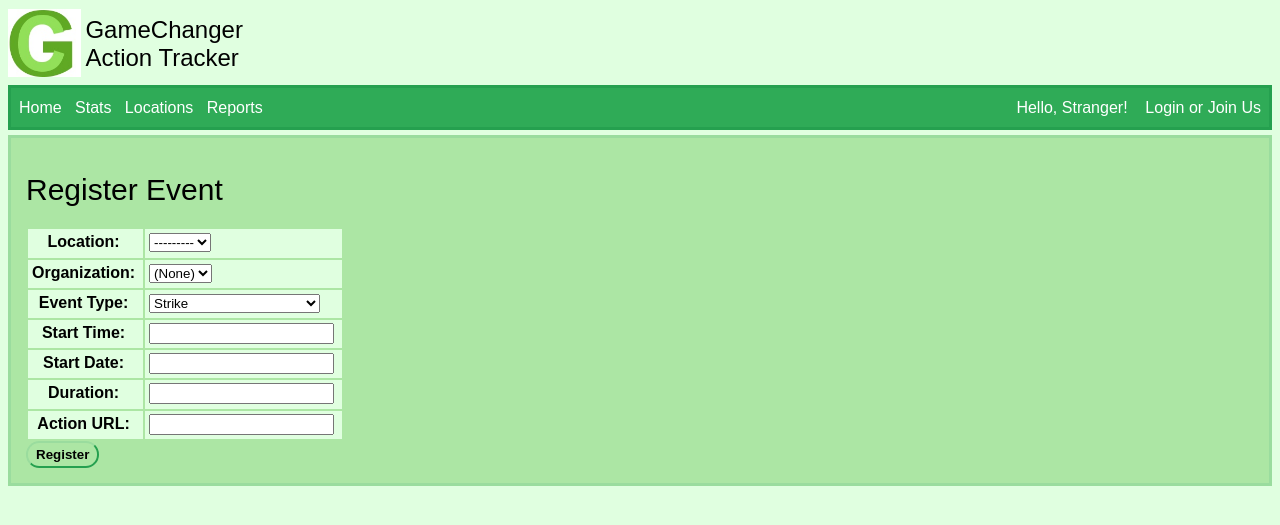
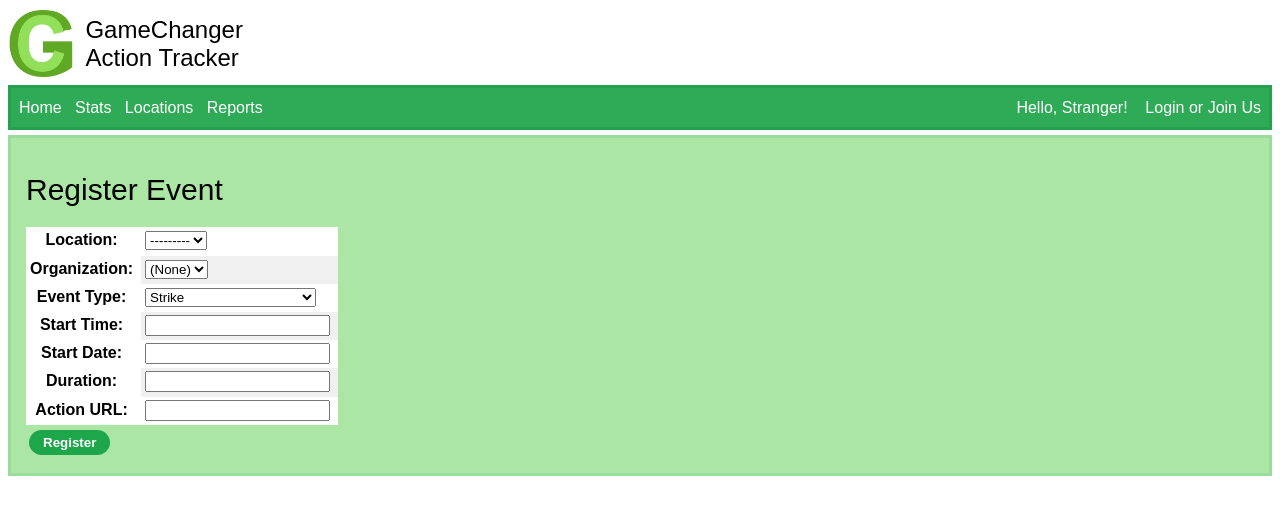
Before and after one commit to allforeco/gamechanger, a Django app: page /action/gathering/create in a window 1280 px wide. Shown: the top 525 px of the page. Run offline with Django 3.2, Linux system fonts and the light colour scheme; data that the repository does not hold is empty; some libraries are stand-ins or nearby versions.

Commit message:
style for tables: even odd grey and white, sticky th; buttons: no borders, white text; some padding and margin changes; page body white

```diff
--- a/action/templates/base_generic.html
+++ b/action/templates/base_generic.html
@@ -24,25 +24,28 @@
     }
 
     body{
-      background-color: #e0ffe0;
+      background-color: white;/*#e0ffe0;*/
     }
 
     /*Input*/
     input[type=submit], input[type=button]{
       box-sizing: border-box;
-      background-color: #ACE6A4;
+      background-color: #1DA64A;/*#ACE6A4;
       border-top: 2px solid #9ADC9E;
       border-left: 2px solid #9ADC9E;
       border-bottom: 2px solid #25A04F;
       border-right: 2px solid #25A04F;
-      font-weight: bold;
-      color:#000000;
       padding-top: 4px;
       padding-bottom: 4px;
       padding-left: 8px;
-      padding-right: 8px;
+      padding-right: 8px;*/
+	  border: 0;
+      font-weight: bold;
+      color: white;/*#000000;*/
       border-radius: 1em;
-
+	  padding: 5px 14px;
+	  margin: 3px;
+	  margin-top: 5px;
     }
 
     input:hover{
@@ -57,23 +60,29 @@
       border-right: 2px solid #9ADC9E;
       color: #ffffff;
     }
-    /**/
 
-	  /*Table//
-    table{
-      background-color: #2FAB57;
-    }
-    */
+	table{
+		border-collapse: collapse;
+	}
 
-	  tbody, thead{
+	tbody, thead{
       background-color: #e0ffe0;
     }
+
+	tr:nth-child(even) {background: rgb(240, 240, 240)}
+    tr:nth-child(odd) {background: #FFF}
 
     td, th{
       padding-left: 4px;
       padding-bottom: 4px;
       padding-right: 8px;
     }
+
+	th {
+  	  background: white;
+  	  position: sticky;
+  	  top: 0; /* Don't forget this, required for the stickiness */
+	}
     /**/
     </style>
 	<meta name="viewport" content="width=device-width, initial-scale=1.0"/>
```
